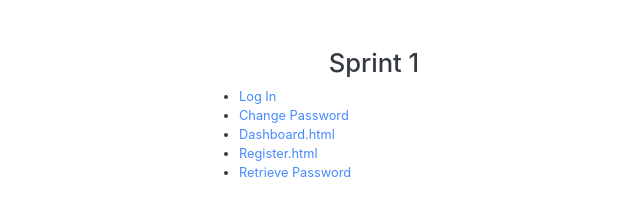
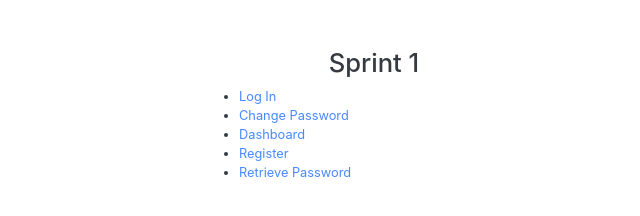
Before and after one commit to sheenks/sc-pages, a plain HTML site: page index.html in a window 1280 px wide. Shown: the full height of the page, 266-906 px from the left. Drawn offline with nearby package versions, Linux system fonts and the light colour scheme.

Commit message:
fix typos

```diff
--- a/index.html
+++ b/index.html
@@ -20,14 +20,17 @@
           <ul>
             <li><a href="login.html">Log In</a></li>
             <li><a href="changePassword.html">Change Password</a></li>
-            <li><a href="dashboard.html">Dashboard.html</a></li>
-            <li><a href="register.html">Register.html</a></li>
+            <li><a href="dashboard.html">Dashboard</a></li>
+            <li><a href="register.html">Register</a></li>
             <li><a href="retrievePassword.html">Retrieve Password</a></li>
           </ul>
 
         </div>
       </div>
     </div>
+
+
+
 
 
 
```
